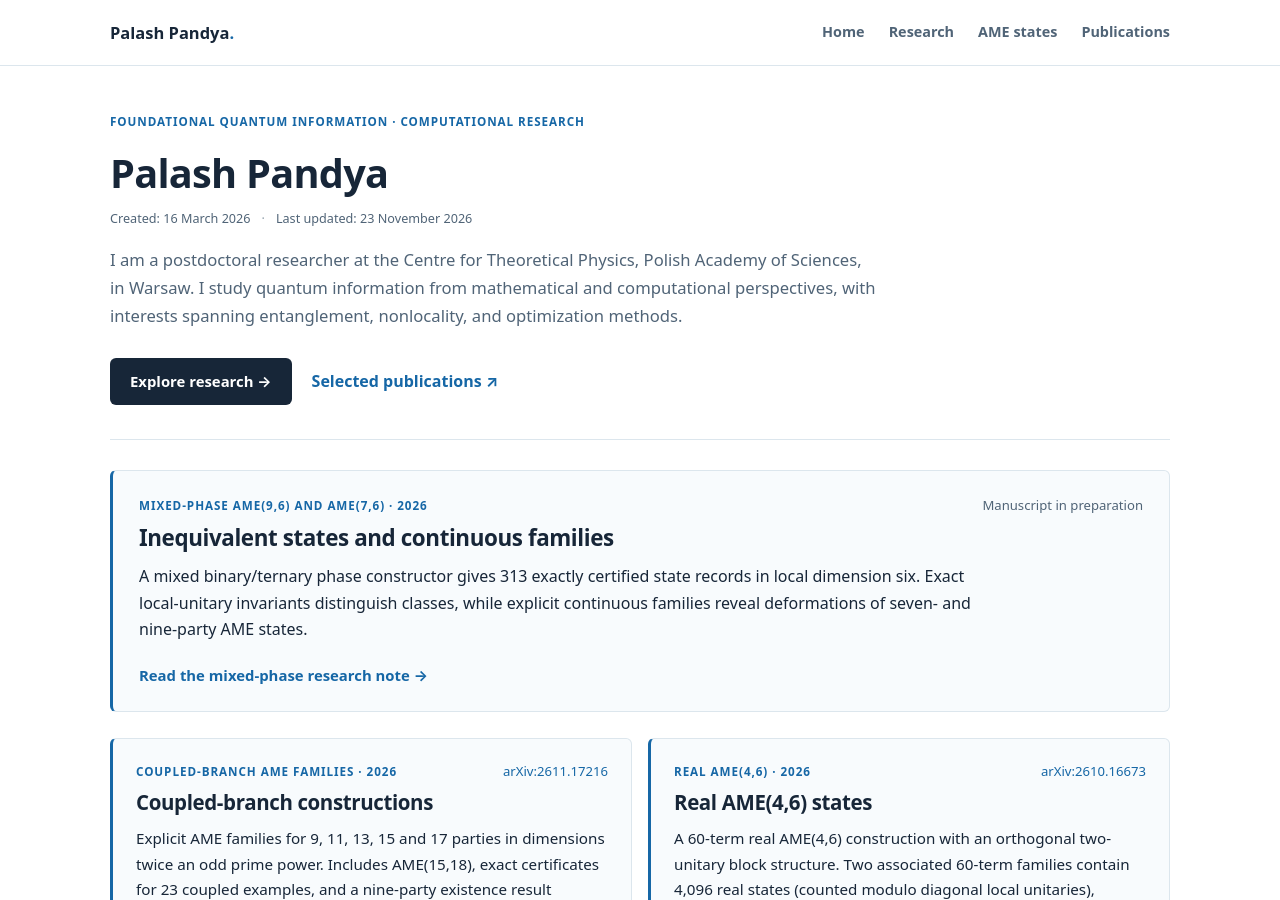
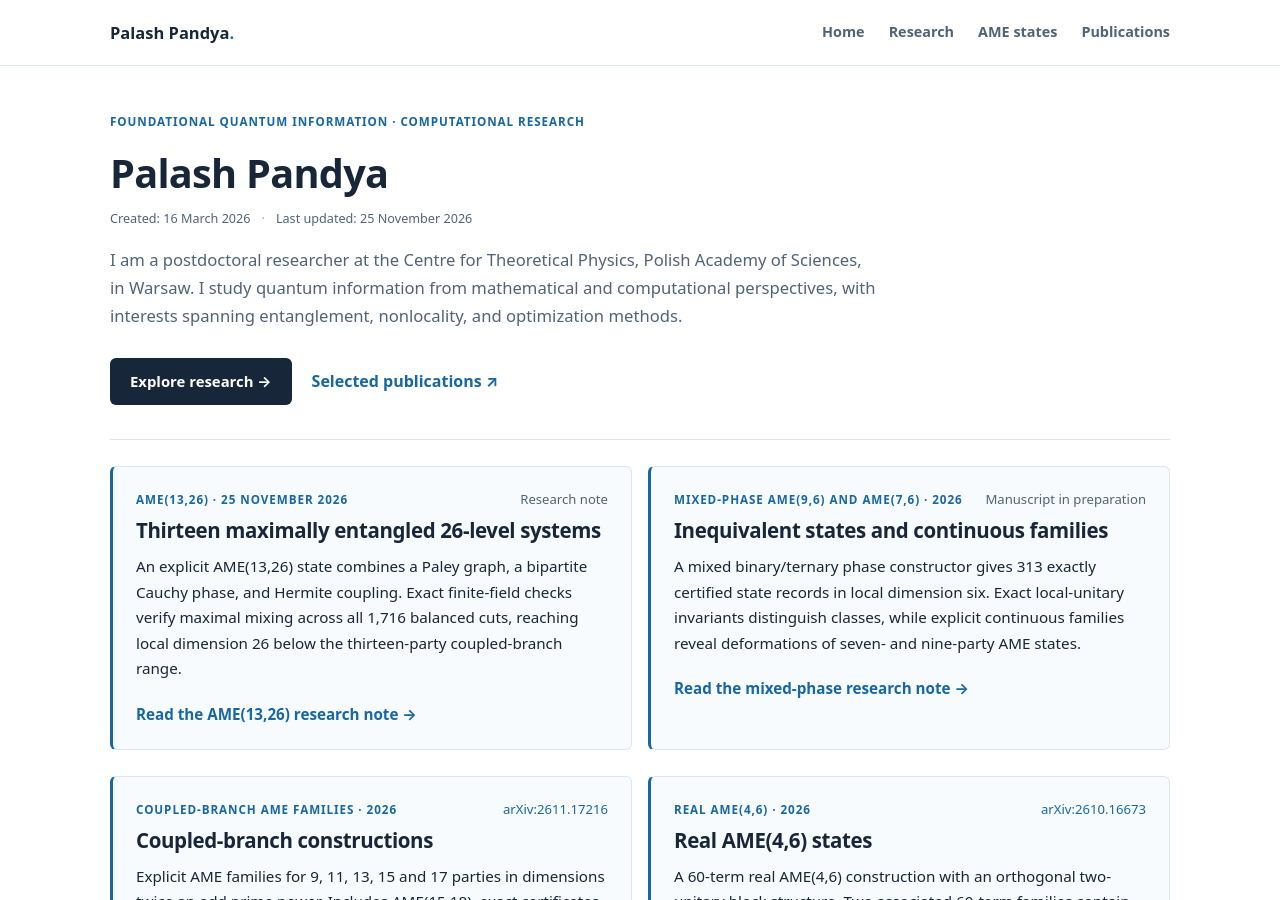
Before and after one commit to palashpandya/palashpandya.github.io, a Jekyll site: the page built from index.md, in a window 1280 px wide and 900 px high. Built offline with Jekyll 4.4.1, drawn with Linux system fonts in a browser that asks for light colours.

Commit message:
Add AME(13,26) research page and announcement
Summarize the 25 November research note, its explicit construction, and exact cancellation checks. Link the new page from the homepage, research announcements, and AME overview, with publication and companion-code status stated explicitly.

```diff
--- a/index.md
+++ b/index.md
@@ -3,7 +3,7 @@ title: Quantum Information Research
 description: Palash Pandya — foundational quantum information, entanglement, nonlocality, and computational research.
 layout: default
 date_created: 2026-03-16
-last_modified_at: 2026-11-23
+last_modified_at: 2026-11-25
 ---
 <section class="hero">
 <p class="eyebrow">Foundational quantum information · Computational research</p>
@@ -12,6 +12,16 @@ last_modified_at: 2026-11-23
 <p class="lede">I am a postdoctoral researcher at the Centre for Theoretical Physics, Polish Academy of Sciences, in Warsaw. I study quantum information from mathematical and computational perspectives, with interests spanning entanglement, nonlocality, and optimization methods.</p>
 <div class="hero-actions"><a class="button" href="{{ '/research/' | relative_url }}">Explore research →</a><a class="link-arrow" href="{{ '/publications/' | relative_url }}">Selected publications ↗</a></div>
 </section>
+<div class="featured-research-grid">
+<article class="featured-research" aria-labelledby="featured-ame1326-title">
+<div class="featured-research-header">
+<p class="eyebrow">AME(13,26) · 25 November 2026</p>
+<p class="featured-research-status">Research note</p>
+</div>
+<h2 id="featured-ame1326-title">Thirteen maximally entangled 26-level systems</h2>
+<p>An explicit AME(13,26) state combines a Paley graph, a bipartite Cauchy phase, and Hermite coupling. Exact finite-field checks verify maximal mixing across all 1,716 balanced cuts, reaching local dimension 26 below the thirteen-party coupled-branch range.</p>
+<p class="featured-research-links"><a class="link-arrow" href="{{ '/research/ame/ame-13-26/' | relative_url }}">Read the AME(13,26) research note →</a></p>
+</article>
 <article class="featured-research" aria-labelledby="featured-mixed-phase-title">
 <div class="featured-research-header">
 <p class="eyebrow">Mixed-phase AME(9,6) and AME(7,6) · 2026</p>
@@ -21,6 +31,7 @@ last_modified_at: 2026-11-23
 <p>A mixed binary/ternary phase constructor gives 313 exactly certified state records in local dimension six. Exact local-unitary invariants distinguish classes, while explicit continuous families reveal deformations of seven- and nine-party AME states.</p>
 <p class="featured-research-links"><a class="link-arrow" href="{{ '/research/ame/mixed-phase-ame6/' | relative_url }}">Read the mixed-phase research note →</a></p>
 </article>
+</div>
 <div class="featured-research-grid">
 <article class="featured-research" aria-labelledby="featured-coupled-title">
 <div class="featured-research-header">
```
Also changed, not shown: research/ame/ame-13-26.md (added, +86 -0 lines), research/ame/index.md (+4 -1 lines), research/index.md (+3 -2 lines).
